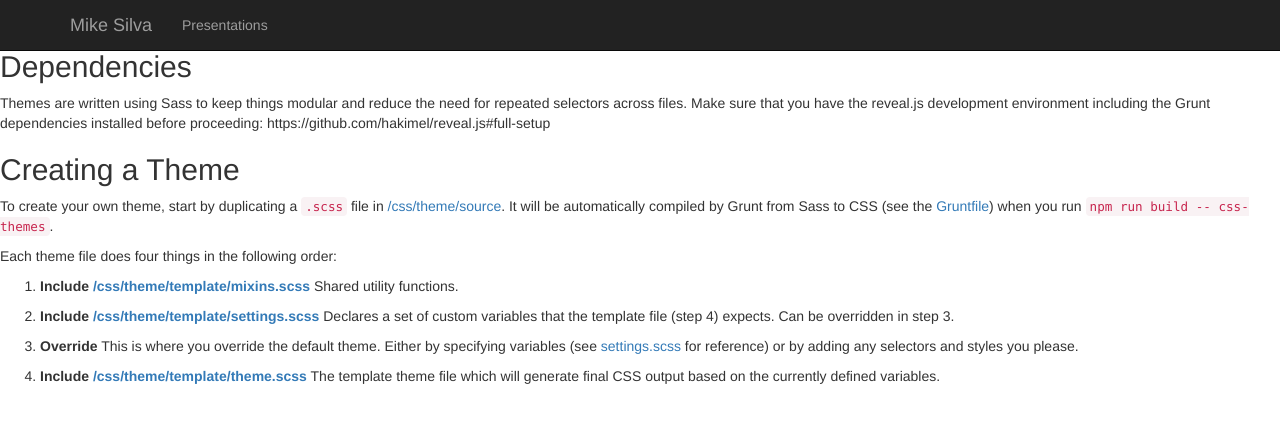
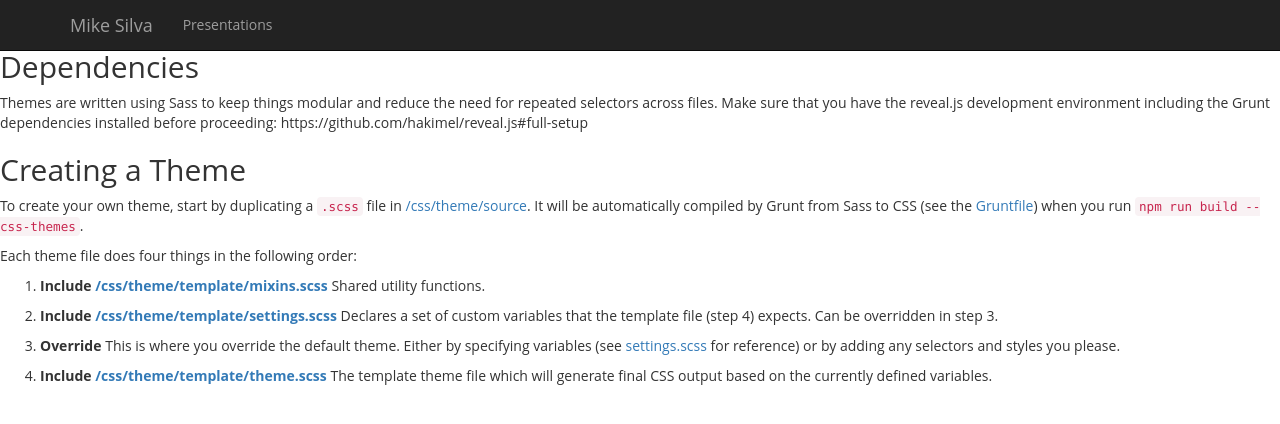
Before and after one commit to mikeasilva/mikeasilva.github.io, a Jekyll site: the page built from presentations/css/theme/README.md, in a window 1280 px wide. Shown: the top 424 px of the page. Built offline with Jekyll 4.4.1, drawn with Linux system fonts in a browser that asks for light colours; our own code applies the rules of GitHub Pages for plain Markdown files.

Commit message:
Minor CSS Changes

```diff
--- a/assets/_sass/_main.scss
+++ b/assets/_sass/_main.scss
@@ -1,5 +1,6 @@
 main {
-* {font-family: "Open Sans",Helvetica,Arial,sans-serif; color: #7c705e;}
+  body{background: #efedea;}
+  * {font-family: "Open Sans",Helvetica,Arial,sans-serif; color: #7c705e;}
   hr { margin: 80px 0; }
   section { overflow: hidden; }
 
--- a/assets/_sass/bootstrap/_variables.scss
+++ b/assets/_sass/bootstrap/_variables.scss
@@ -43,8 +43,8 @@
 //
 //## Font, line-height, and color for body text, headings, and more.
 
-$font-family-sans-serif:  "Helvetica Neue", Helvetica, Arial, sans-serif !default;
-$font-family-serif:       Georgia, "Times New Roman", Times, serif !default;
+$font-family-sans-serif:  "Open Sans", "Helvetica Neue", Helvetica, Arial, sans-serif !default;
+$font-family-serif:       "Bitter", Georgia, "Times New Roman", Times, serif !default;
 //** Default monospace fonts for `<code>`, `<kbd>`, and `<pre>`.
 $font-family-monospace:   Menlo, Monaco, Consolas, "Courier New", monospace !default;
 $font-family-base:        $font-family-sans-serif !default;
```
